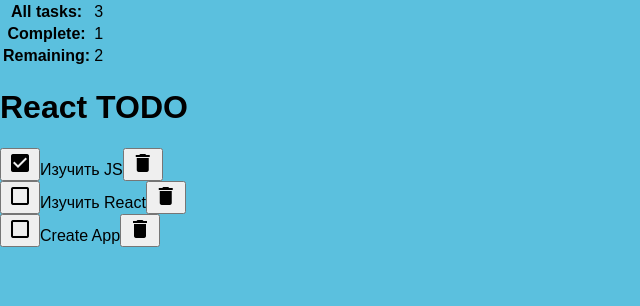
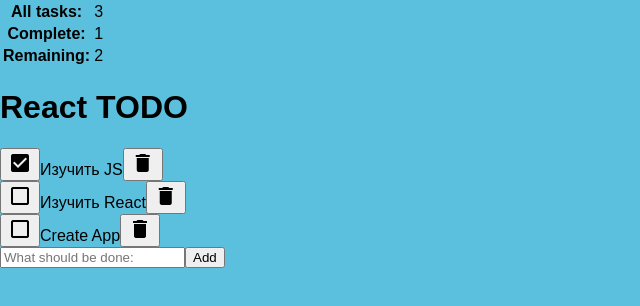
Before and after one commit to evgeniikotliarov/JavaScriptWorks, a React (Create React App) app in the folder React/todo/: page / in a window 1280 px wide. Shown: the top 306 px of the page, without its empty margins (0-640 px from the left). Built offline with nearby package versions, Linux system fonts and the light colour scheme.

Commit message:
Create form for todo

```diff
--- a/React/todo/src/App.js
+++ b/React/todo/src/App.js
@@ -3,7 +3,8 @@
 import './App.css';
 import Header from './components/Header';
 import Todo from "./components/Todo";
-import './components/Styles.css'
+import './components/Styles.css';
+import Form from "./components/Form";
 import todos from "./todos";
 
 class App extends Component {
@@ -46,6 +47,7 @@
                                                         onStatusChange={this.handleStatusChange}
                                                         onDelete={this.handleDelete}/>)}
                 </section>
+                <Form/>
             </main>
         );
     }
--- a/React/todo/src/components/Button.js
+++ b/React/todo/src/components/Button.js
@@ -3,8 +3,8 @@
 
 function Button(props) {
     return (
-        <button className={props.className} onClick={props.onClick}>
-            <i className="material-icons">{props.icon}</i>
+        <button className={props.className} onClick={props.onClick}{...props}>
+            {props.icon ? <i className="material-icons">{props.icon}</i> : props.children}
         </button>
     )
 }
@@ -12,7 +12,8 @@
 Button.propTypes = {
     className:PropTypes.string,
     icon: PropTypes.string,
-    onClick: PropTypes.func
+    onClick: PropTypes.func,
+    children: PropTypes.node
 };
 
 export default Button;
--- /dev/null
+++ b/React/todo/src/components/Form.js
@@ -0,0 +1,26 @@
+import React, {Component} from 'react';
+import Button from './Button';
+
+class Form extends Component {
+    constructor(props) {
+        super(props);
+
+        this.state = {};
+    }
+
+    render() {
+        return (
+            <form className="todo-form">
+                <input type="text" placeholder="What should be done:"/>
+
+                <Button type="submit">Add</Button>
+            </form>
+        )
+    }
+}
+
+Form.propTypes = {
+
+};
+
+export default Form;
```
